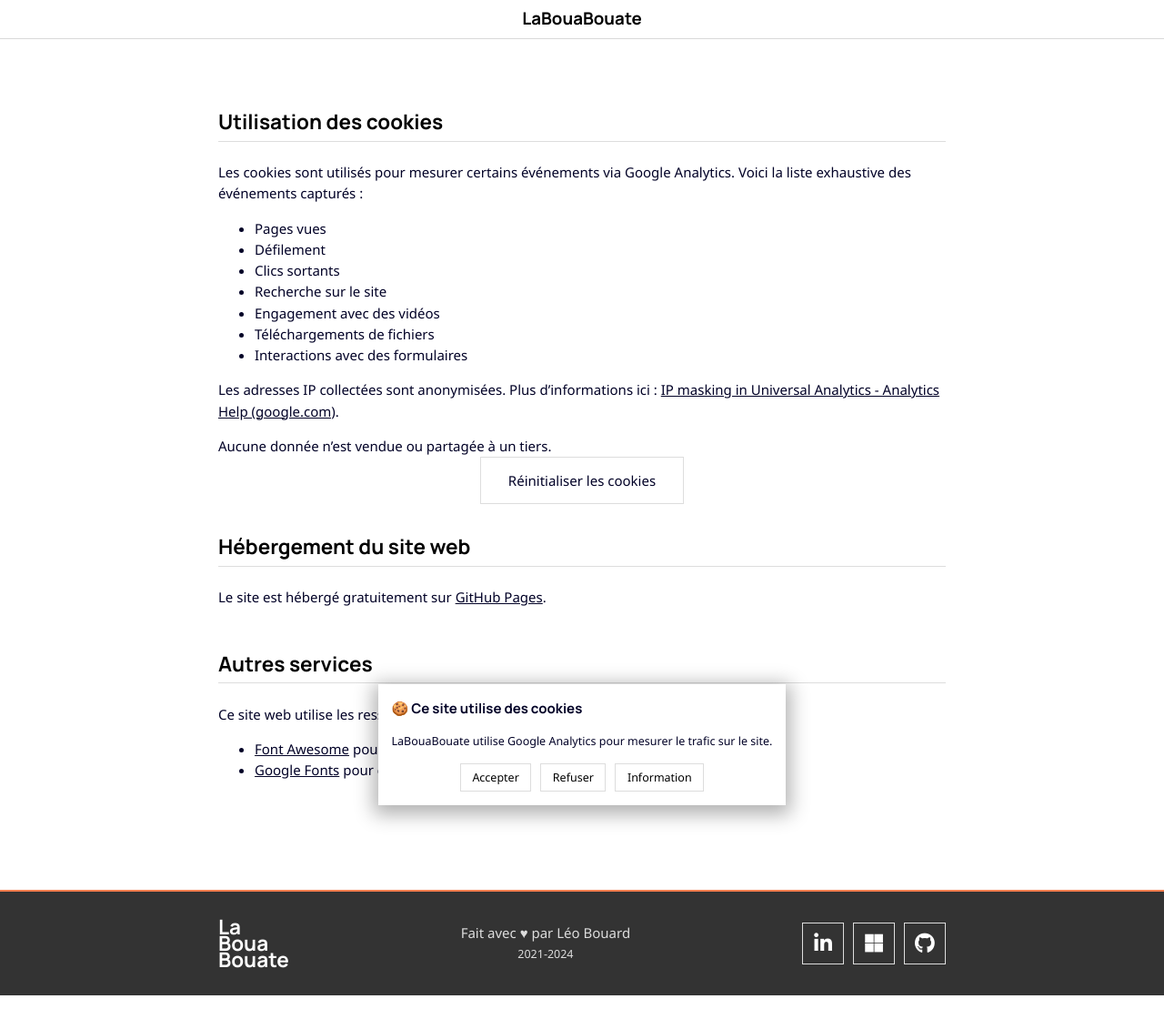
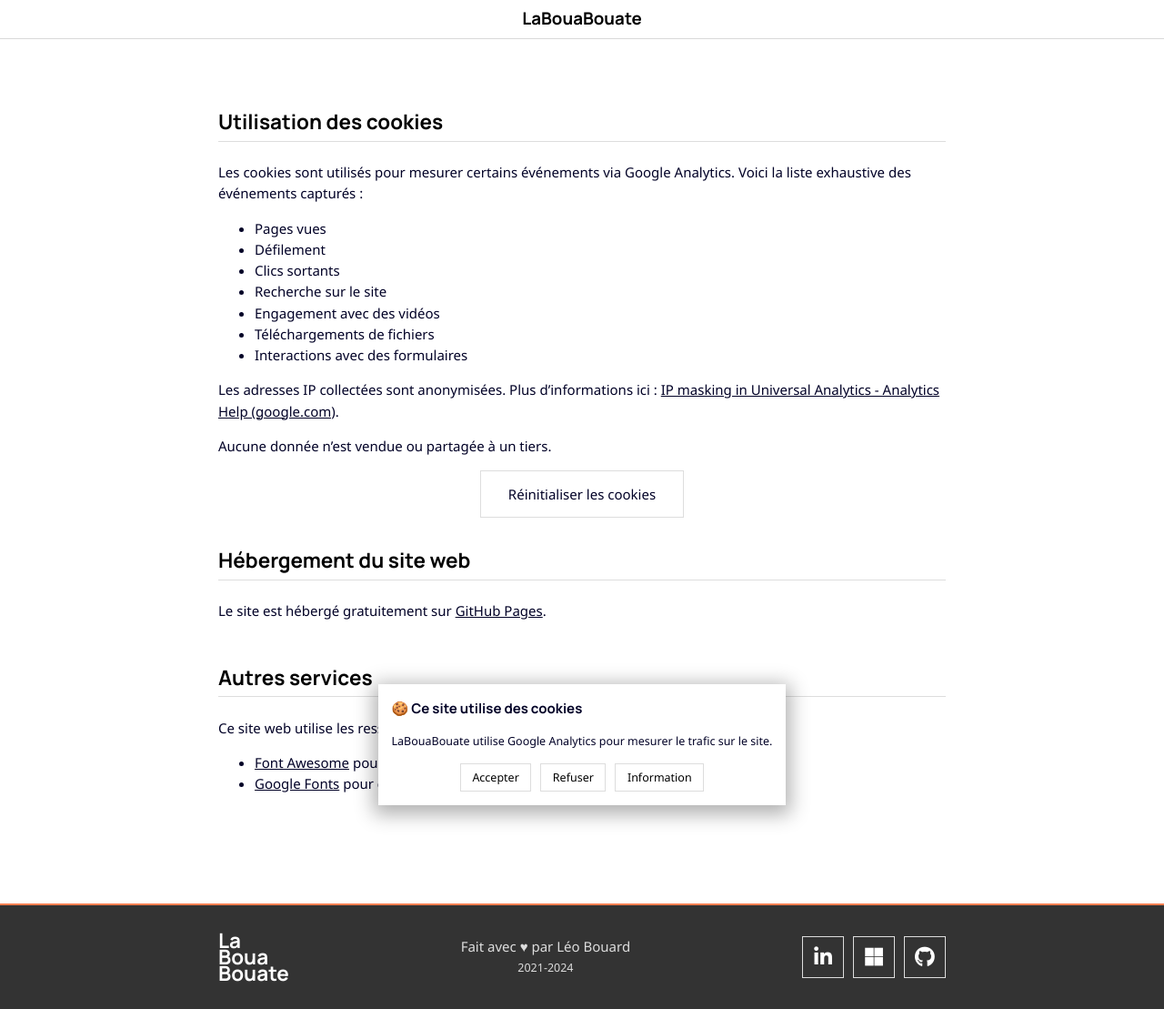
Before and after one commit to leobouard/leobouard.github.io, a Jekyll site: the page built from _pages/privacy.md, in a window 1280 px wide. Shown: the whole page at 91% size. Built offline with Jekyll 4.4.1, drawn with Linux system fonts in a browser that asks for light colours; nearby versions of some CDN libraries; some web fonts are replaced.

Commit message:
Update privacy.md

```diff
--- a/_pages/privacy.md
+++ b/_pages/privacy.md
@@ -20,7 +20,7 @@
 
 Aucune donnée n'est vendue ou partagée à un tiers.
 
-<p style="text-align: center; margin-top: 1em;">
+<p style="text-align: center; padding-top: 1em;">
   <a class="no-decoration button-primary hover-bottom" onclick="eraseCookie('cookie-notice-option');" href="#">Réinitialiser les cookies</a>
 </p>
 
```
